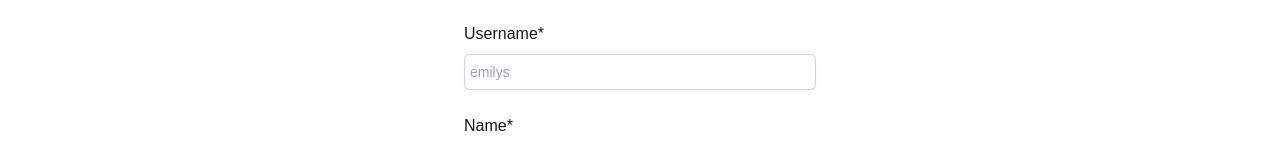
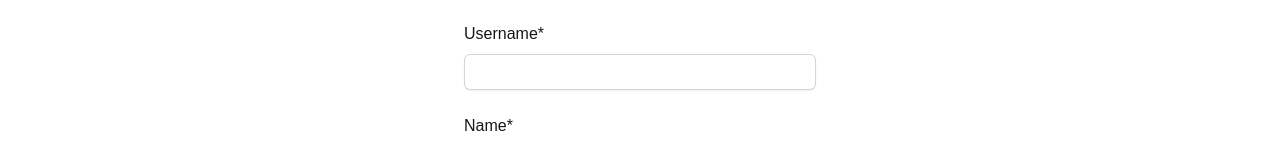
Before and after one commit to rahul94maurya/Plant-for-the-planet-task, a Next.js app: page /edit-profile in a window 1280 px wide. Shown: the part 222-366 px from the top of the page. Built offline with nearby package versions, Linux system fonts and the light colour scheme; sample sign-in values are in the browser's storage.

Commit message:
code refactore

```diff
--- a/pages/edit-profile/index.tsx
+++ b/pages/edit-profile/index.tsx
@@ -184,7 +184,6 @@ const ProfilePage = () => {
           id="userName"
           type="text"
           label="Username*"
-          placeholder="emilys"
           value={userName}
           error={userNameErrorMessage}
           onChange={handleUserNameChange}
@@ -195,7 +194,6 @@ const ProfilePage = () => {
           id="name"
           type="text"
           label="Name*"
-          placeholder="Rahul"
           value={name}
           error={nameErrorMessage}
           onChange={handleNameChange}
--- a/pages/signup/index.tsx
+++ b/pages/signup/index.tsx
@@ -201,7 +201,6 @@ const SignupPage = () => {
             id="userName"
             type="text"
             label="Username*"
-            placeholder="emilys"
             value={userName}
             error={userNameErrorMessage}
             onChange={handleUserNameChange}
@@ -211,7 +210,6 @@ const SignupPage = () => {
             id="password"
             type="password"
             label="Password*"
-            placeholder="emilyspass"
             value={password}
             error={passwordErrorMessage}
             onChange={handlePasswordChange}
@@ -221,7 +219,6 @@ const SignupPage = () => {
             id="name"
             type="text"
             label="Name*"
-            placeholder="Rahul"
             value={name}
             error={nameErrorMessage}
             onChange={handleNameChange}
```
